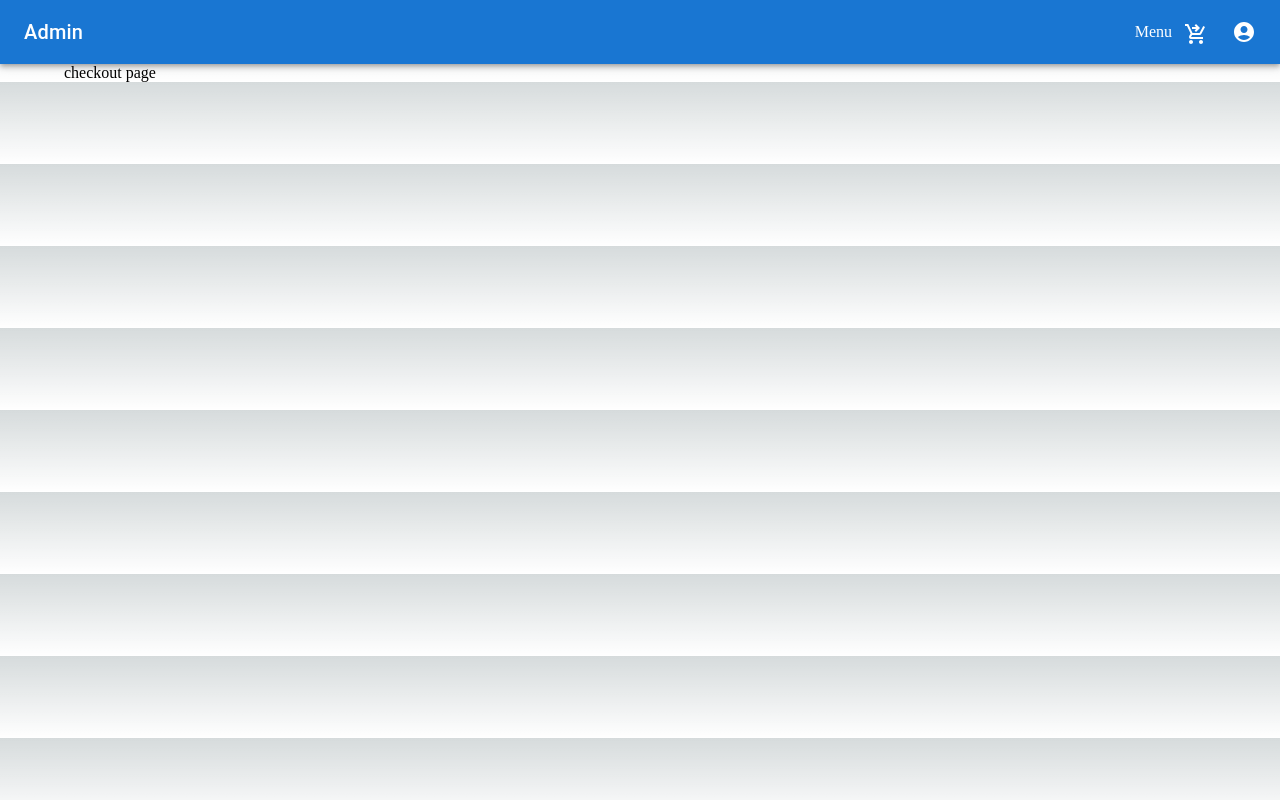
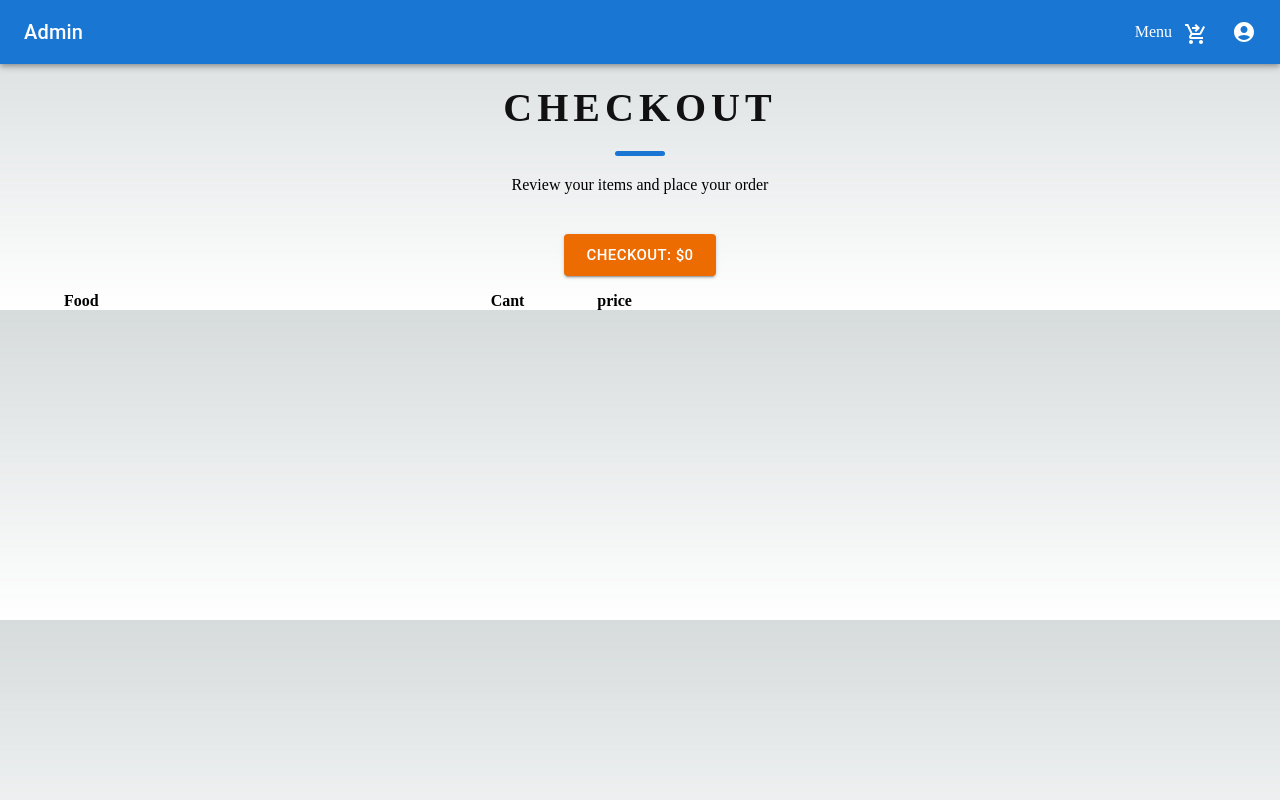
Before and after one commit to CesarCanche-bot/itj-fullstack-bootcamp-2023-proyect-front, a Next.js app: page /checkout in a window 1280 px wide. Built offline with nearby package versions, Linux system fonts and the light colour scheme.

Commit message:
:tada: ADD checkout button with total price

```diff
--- /dev/null
+++ b/src/components/checkoutItem/index.js
@@ -0,0 +1,17 @@
+import { Grid, Typography } from "@mui/material";
+
+export default function CheckoutItem({ item }) {
+  return (
+    <Grid container spacing={2}>
+      <Grid item xs={8}>
+        <Typography>{item.name}</Typography>
+      </Grid>
+      <Grid item xs={2}>
+        <Typography>{item.itemNumber}</Typography>
+      </Grid>
+      <Grid item xs={2}>
+        <Typography>{item.price}</Typography>
+      </Grid>
+    </Grid>
+  );
+}
--- a/src/components/projectItem/index.js
+++ b/src/components/projectItem/index.js
@@ -31,7 +31,7 @@ export default function ProjectItem({ item }) {
         >
           Precio: <Typography color="text.secondary">${item.price}</Typography>
         </Typography>
-        <ItemActions id={item._id}  price={item.price}/>
+        <ItemActions id={item._id}  price={item.price} name={item.name}/>
         <Typography
           variant="body1"
           color="text.secondary"
--- a/src/pages/checkout/index.js
+++ b/src/pages/checkout/index.js
@@ -1,3 +1,48 @@
-export default function CheckoutPage(){
-    return <section>checkout page</section>
+import PageDescription from "@/components/PageDescription";
+import { useContext, useState } from "react";
+import { CartContext } from "@/components/Layout";
+import CheckoutItem from "@/components/checkoutItem";
+import { Button, Grid, Typography } from "@mui/material";
+
+export default function CheckoutPage() {
+  const { itemsSelected } = useContext(CartContext);
+  console.log("checkout", itemsSelected);
+
+  const calculateTotalPrice = () => {
+    let total = 0;
+    itemsSelected.map((item) => (total = total + item.itemNumber * item.price));
+    return total;
+  };
+
+  const [totalPrice, setTotalPrice] = useState(calculateTotalPrice);
+
+  return (
+    <section>
+      <PageDescription
+        title="Checkout"
+        description="Review your items and place your order"
+      />
+      <section style={{ textAlign: "center", marginBottom: "1rem" }}>
+        <Button
+          variant="contained"
+          color="warning"
+          size="large"
+        >{`Checkout: $${totalPrice}`}</Button>
+      </section>
+      <Grid container style={{ width: "50vw" }}>
+        <Grid item xs={8}>
+          <strong>Food</strong>
+        </Grid>
+        <Grid item xs={2}>
+          <strong>Cant</strong>
+        </Grid>
+        <Grid item xs={2}>
+          <strong>price</strong>
+        </Grid>
+        {itemsSelected.map((item) => (
+          <CheckoutItem key={item._idFood} item={item} />
+        ))}
+      </Grid>
+    </section>
+  );
 }
```
Also changed, not shown: src/components/projectItem/ItemActions.js (+6 -6 lines).
